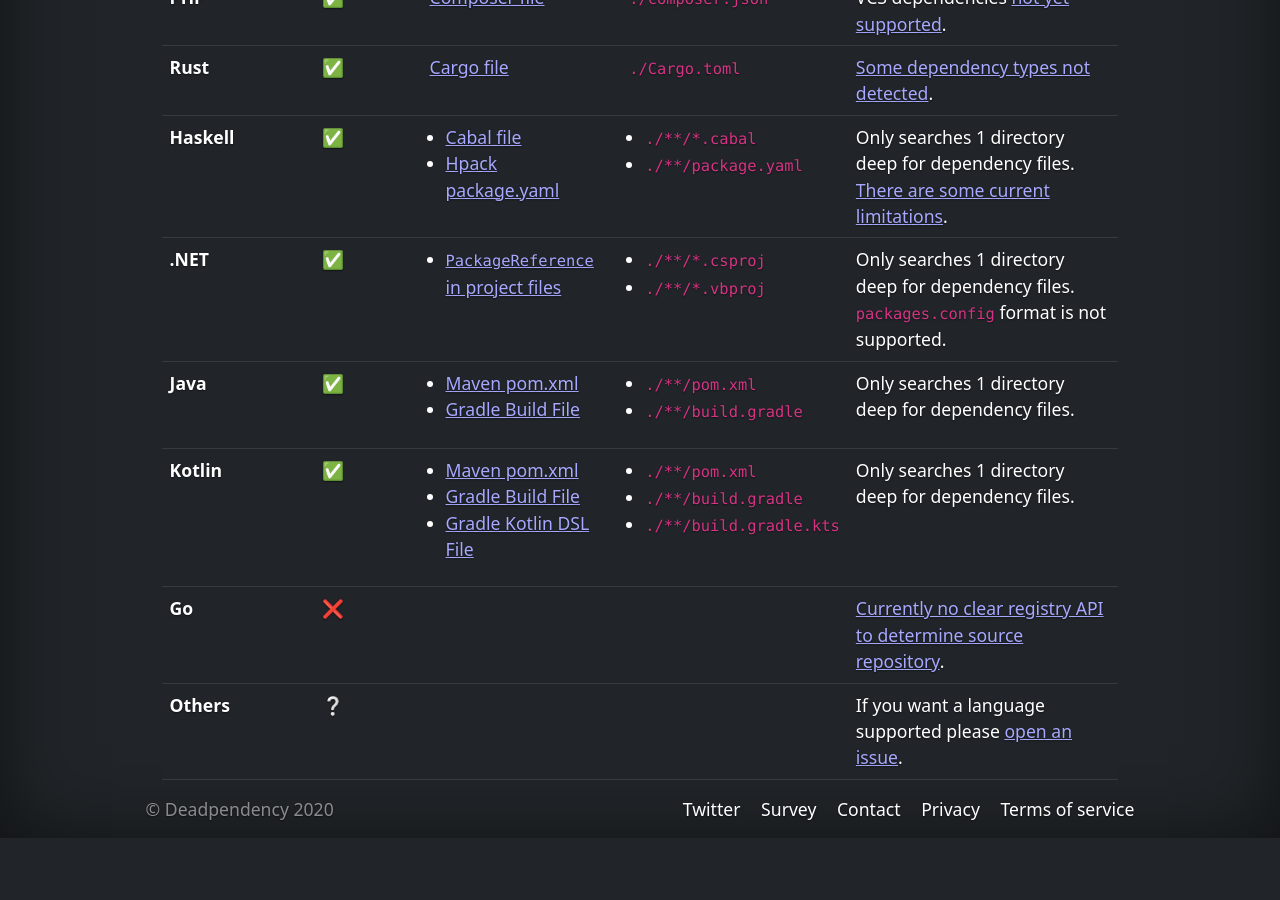
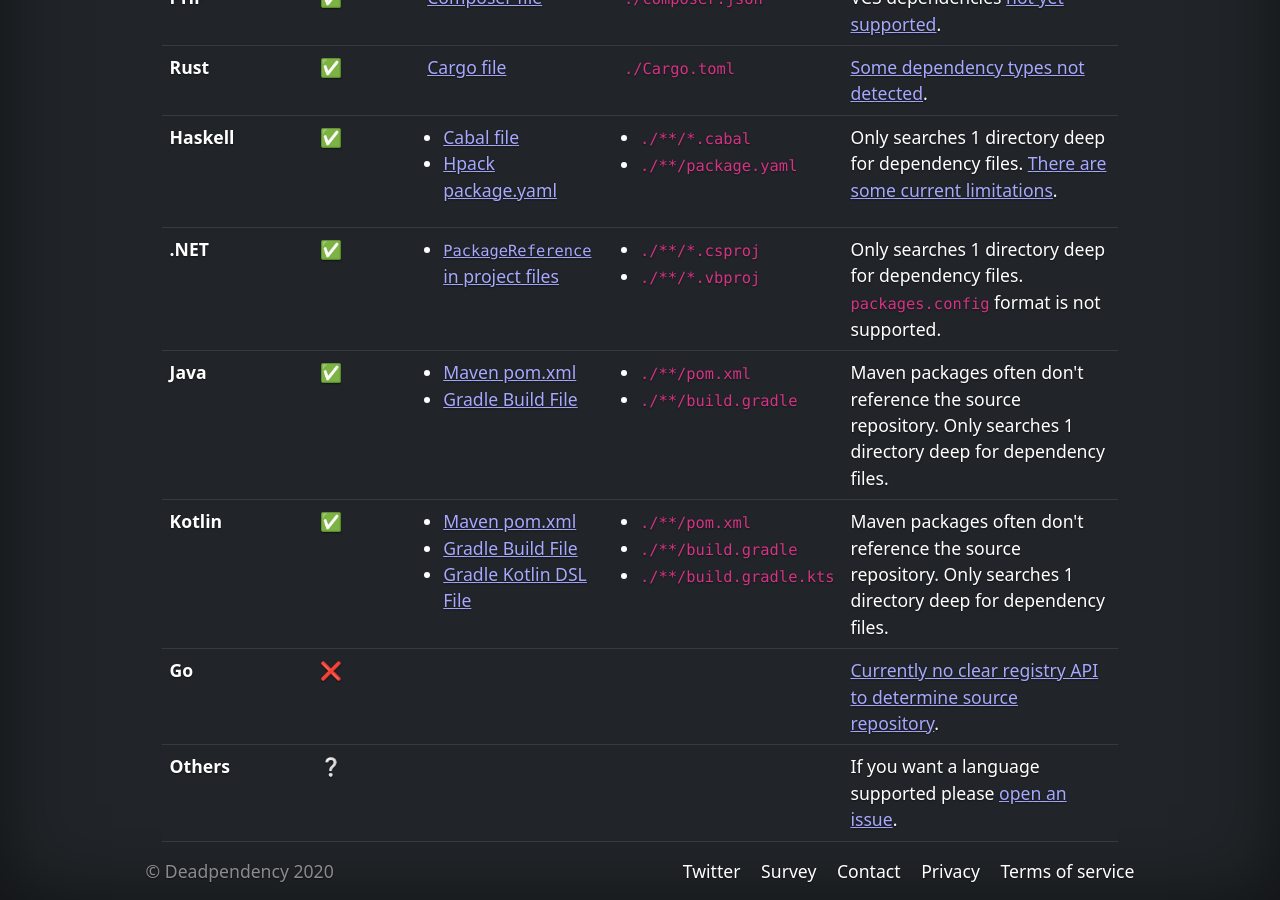
Before and after one commit to deadpendency/deadpendency.github.io, a Jekyll site: the page built from language-support.html, in a window 1280 px wide and 900 px high, scrolled down 641 px. Built offline with Jekyll 4.4.1, drawn with Linux system fonts in a browser that asks for light colours; nearby versions of some CDN libraries; before the commit the page ends 1479 px from its top, so only the background shows below that.

Commit message:
Add notes on maven not referencing source repository

```diff
--- a/language-support.html
+++ b/language-support.html
@@ -131,7 +131,9 @@
           <li><code>./**/build.gradle</code></li>
         </ul>
       </td>
-      <td>Only searches 1 directory deep for dependency files.</td>
+      <td>
+        Maven packages often don't reference the source repository. Only searches 1 directory deep for dependency files.
+      </td>
     </tr>
     <tr>
       <th scope="row">Kotlin</td>
@@ -150,7 +152,7 @@
           <li><code>./**/build.gradle.kts</code></li>
         </ul>
       </td>
-      <td>Only searches 1 directory deep for dependency files.</td>
+      <td>Maven packages often don't reference the source repository. Only searches 1 directory deep for dependency files.</td>
     </tr>
     <tr>
       <th scope="row">Go</td>
```
